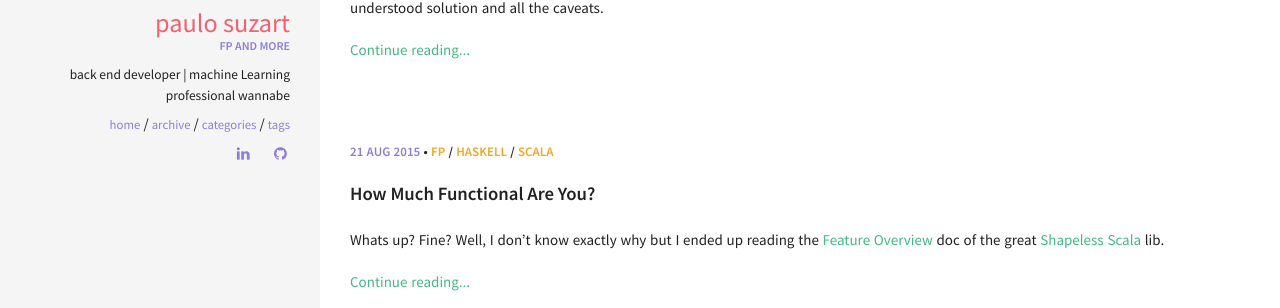
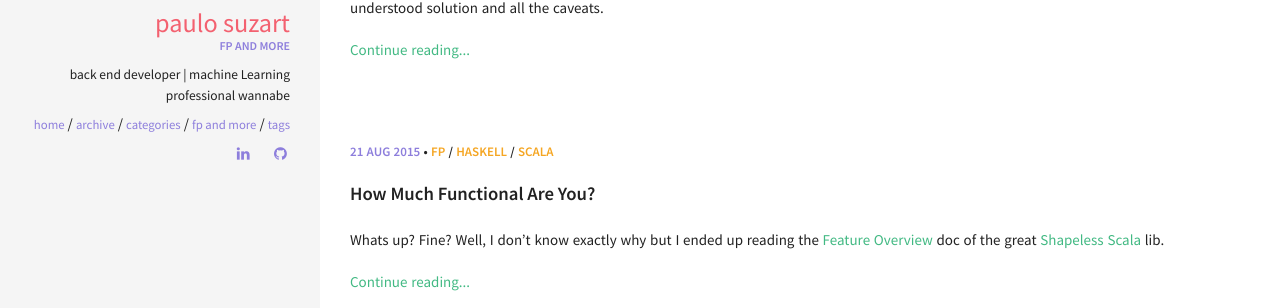
Before and after one commit to paulosuzart/paulosuzart.github.io, a Jekyll site: the page built from index.html, in a window 1280 px wide. Shown: the part 2376-2684 px from the top of the page. Built offline with Jekyll 4.4.1, drawn with Linux system fonts in a browser that asks for light colours.

Commit message:
Added site leve title

```diff
--- a/index.html
+++ b/index.html
@@ -1,4 +1,5 @@
 ---
+title: FP and more
 layout: post_listing
 permalink: /
 ---
```
